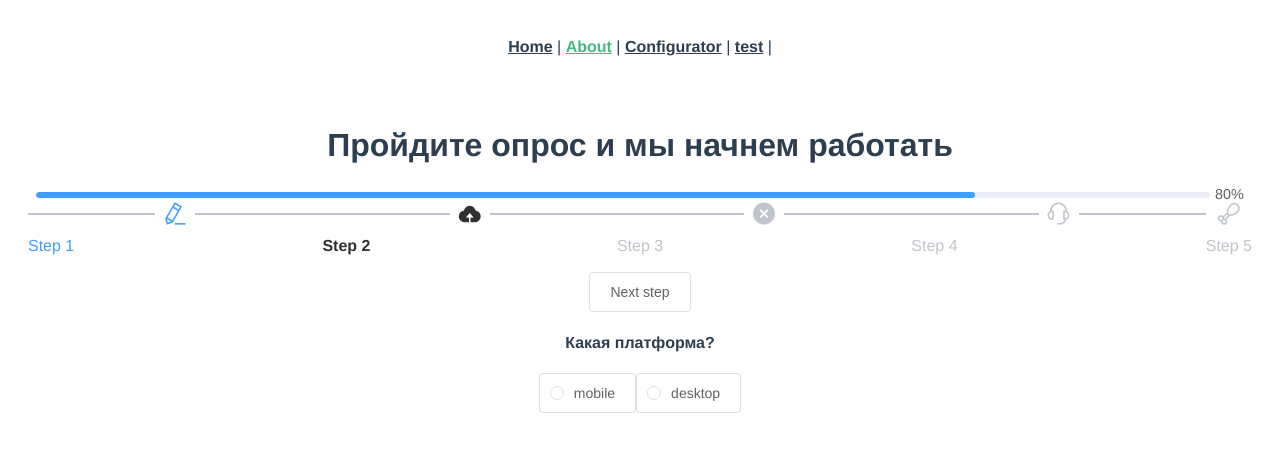
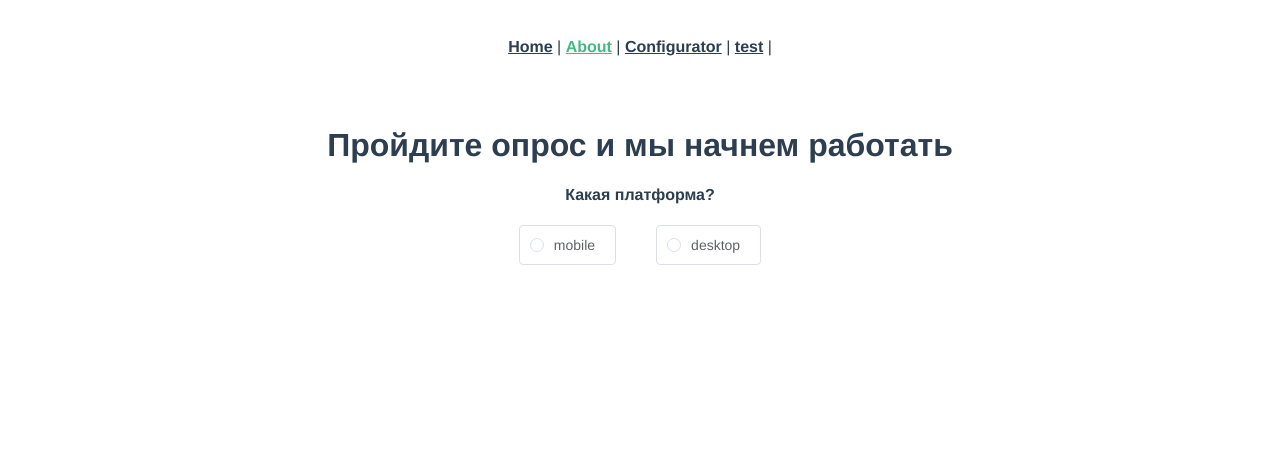
Before and after one commit to Ba888Ton/questionaries, a Vue app: page /#/questionary in a window 1280 px wide. Shown: the top 452 px of the page. Built offline with nearby package versions, Linux system fonts and the light colour scheme.

Commit message:
minor fix

```diff
--- a/db.json
+++ b/db.json
@@ -217,6 +217,8 @@
         "button": "push me",
         "type": "erpCrm"
       }
-    ]
+    ],
+    "questions":[],
+    "answers":[]
   }
 }
--- a/src/App.vue
+++ b/src/App.vue
@@ -13,13 +13,6 @@
 export default {
   data() {
     return {
-      form: {
-        key1: 'value1',
-        key2: 'value2',
-        key3: 'value3',
-        key4: 'value4',
-        key5: 'value5',
-      }
     }
   },
 }
--- a/src/views/Home.vue
+++ b/src/views/Home.vue
@@ -1,6 +1,5 @@
 <template>
   <div class="home">
-    <img alt="Vue logo" src="../assets/logo.png">
     <HelloWorld msg="Welcome to Your Vue.js App"/>
   </div>
 </template>
--- a/src/views/Questionary.vue
+++ b/src/views/Questionary.vue
@@ -1,40 +1,40 @@
 <template>
   <el-main>
     <h1>Пройдите опрос и мы начнем работать</h1>
-    <el-progress
-      :percentage="percentage"
-      class="el-progress el-progress--secondary"
-    ></el-progress>
-
-    <el-steps :active="active">
-      <el-step title="Step 1" icon="el-icon-edit"></el-step>
-      <el-step title="Step 2" icon="el-icon-upload"></el-step>
-      <el-step title="Step 3" icon="el-icon-error"></el-step>
-      <el-step title="Step 4" icon="el-icon-service"></el-step>
-      <el-step title="Step 5" icon="el-icon-chicken"></el-step>
-    </el-steps>
-    <el-button style="margin-top: 12px" @click="nextStep" :disabled="active > 4">Next step</el-button>
     <div style="margin: 20px">
       <transition name="el-fade-in-linear">
         <div v-show="!form.platform" class="transition-box">
-        <h4>Какая платформа?</h4>
+          <h4>Какая платформа?</h4>
           <el-radio-group v-model="form.platform">
-            <span v-for="item in cases.platform" :key="item">
-              <el-radio :label="item" border>{{ item }}</el-radio>
-            </span>
+            <template v-for="item in cases.platform">
+              <el-radio :label="item" :key="item" border>{{ item }}</el-radio>
+            </template>
           </el-radio-group>
         </div>
       </transition>
       <transition name="el-fade-in-linear">
         <div v-show="form.platform && form.options" class="transition-box">
-        <h4>Дополнительные вопросы</h4>
-          <template v-for="question in cases.desktopQuestions">
-            <div v-for="(array, name) in question" :key="array.id">
-              <h4>{{name}}</h4>
-              <el-radio-group v-model="form.options[name]" :key="array.id">
-                  <el-radio v-for="item in array" :label="item" border :key="item.id"> {{item}} </el-radio>
-              </el-radio-group>
-            </div>
+          <h4>Дополнительные вопросы</h4>
+          <template v-for="(question, id) in cases[form.platform + 'Questions']">
+            <transition name="el-fade-in-linear" :key="id">
+              <div
+                v-for="(array, name) in question"
+                :key="array.id"
+                v-show="form.options[name] === ''"
+              >
+                <h4>{{ name }} </h4>
+                <el-radio-group v-model="form.options[name]" :key="array.id">
+                  <el-radio
+                    v-for="item in array"
+                    :label="item"
+                    border
+                    :key="item.id"
+                  >
+                    {{ item }}
+                  </el-radio>
+                </el-radio-group>
+              </div>
+            </transition>
           </template>
         </div>
       </transition>
@@ -59,7 +59,7 @@ export default {
       active: 1,
       radio1: "",
       radio2: "1",
-      percentage: 80,
+      // percentage: 80,
       typeValue: "",
       options: [
         {
@@ -90,7 +90,7 @@ export default {
       },
       cases: {
         platform: ["mobile", "desktop"],
-        mabileQuestions: [
+        mobileQuestions: [
           { type: ["loyality", "delivery"] },
           { vendor: ["android", "ios"] },
         ],
@@ -119,4 +119,12 @@ export default {
 .transition-box2 {
   background: $secondary;
 }
+.fade-enter-active,
+.fade-leave-active {
+  transition: opacity 0.5s;
+}
+.fade-enter,
+.fade-leave-to {
+  opacity: 0;
+}
 </style>
```
Also changed, not shown: src/router/index.js (+3 -6 lines), src/assets/logo.png (deleted).
